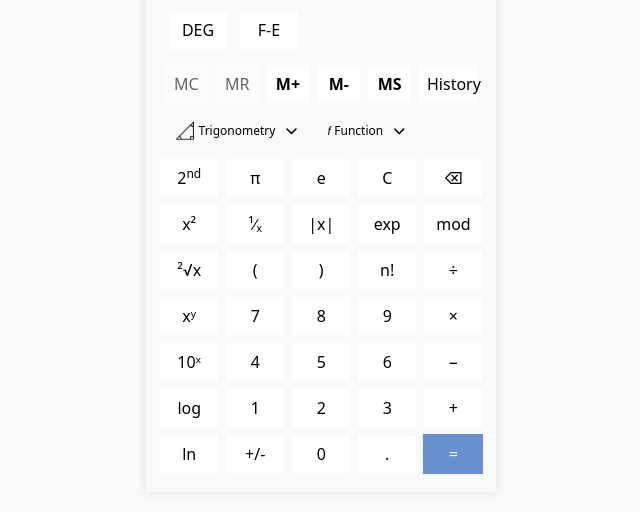
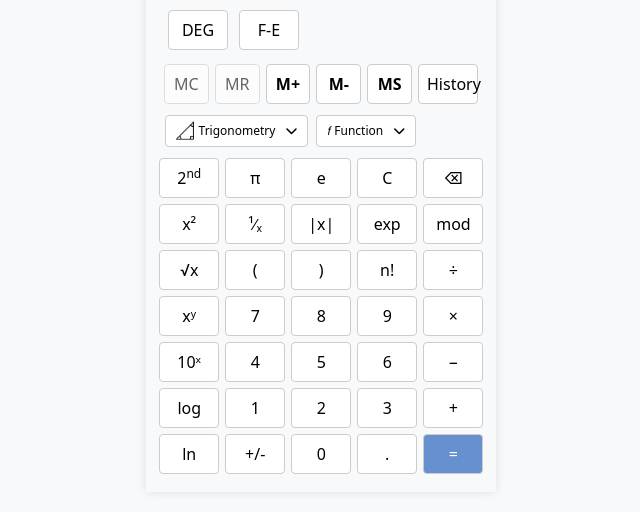
Before and after one commit to Hetal9Desai/scientific9-calculator, a plain HTML site: page index.html in a window 1280 px wide. Shown: the part 258-770 px from the top of the page, 319-959 px from the left. Drawn offline with nearby package versions, Linux system fonts and the light colour scheme.

Commit message:
Fix index.html, styles.css,README.md

```diff
--- a/index.html
+++ b/index.html
@@ -4,30 +4,25 @@
     <meta charset="UTF-8" />
     <meta name="viewport" content="width=device-width, initial-scale=1.0" />
     <title>Scientific Calculator</title>
-
     <!-- Bootstrap CSS -->
-
-
     <link
       href="https://cdn.jsdelivr.net/npm/bootstrap@5.3.0/dist/css/bootstrap.min.css"
       rel="stylesheet"
     />
-
     <!-- Font Awesome -->
     <link
       rel="stylesheet"
       href="https://cdnjs.cloudflare.com/ajax/libs/font-awesome/6.4.2/css/all.min.css"
-
-
     />
+    <!-- External Styles -->
     <link rel="stylesheet" href="styles.css" />
   </head>
+
   <body>
     <div
       class="container d-flex justify-content-center align-items-center vh-100"
     >
       <div class="calculator">
-
         <!-- Theme Toggle Button -->
         <div class="d-flex justify-content-end mb-2">
           <button id="themeToggle" class="btn btn-secondary btn-sm">
@@ -96,13 +91,11 @@
             class="btn btn-light btn-sm btn-trig-func"
             data-action="toggle-trig"
           >
-
             <img
               src="./images/triangle.png"
               alt="triangle"
-              class="calDiv-trigonoImg--size"
+              class="calDiv__trigonoImg--size"
             />
-
             Trigonometry <i class="fa-solid fa-chevron-down arrow-icon"></i>
           </button>
           <button
@@ -149,7 +142,7 @@
           </button>
           <button class="btn btn-light btn-calc" data-action="exp">exp</button>
           <button class="btn btn-light btn-calc" data-action="mod">mod</button>
-          <button class="btn btn-light btn-calc" data-action="sqrt">²√x</button>
+          <button class="btn btn-light btn-calc" data-action="sqrt">√x</button>
           <button class="btn btn-light btn-calc" data-action="open-parenthesis">
             (
           </button>
@@ -196,6 +189,7 @@
         </div>
       </div>
     </div>
-
+    <!-- Main script file using ES6 modules -->
+    <script type="module" src="JS/main.js"></script>
   </body>
 </html>
--- a/styles.css
+++ b/styles.css
@@ -5,7 +5,8 @@ body {
 }
 
 .calculator {
-  width: 350px;
+  max-width: 350px;
+  width: 100%;
   background-color: #f8f9fa;
   padding: 15px;
   box-shadow: 0 0 10px rgba(0, 0, 0, 0.1);
@@ -34,7 +35,8 @@ body {
   font-size: 1rem;
   margin: 3px;
   background-color: white;
-  border-radius: 0 !important;
+  border: 1px solid #ccc;
+  border-radius: 4px;
 }
 
 .btn-calc sup {
@@ -62,9 +64,11 @@ body {
   font-weight: 500;
   border-radius: 4px;
   padding: 6px 10px;
+  border: 1px solid #ccc;
+  background-color: white;
 }
 
-.calDiv-trigonoImg--size {
+.calDiv__trigonoImg--size {
   width: 1.1rem;
   object-fit: contain;
   vertical-align: middle;
@@ -111,6 +115,7 @@ body {
   display: none;
 }
 
+/* Responsive row spacing */
 .row {
   --bs-gutter-x: 1.5rem;
   --bs-gutter-y: 0;
```
Also changed, not shown: 1 other file.
